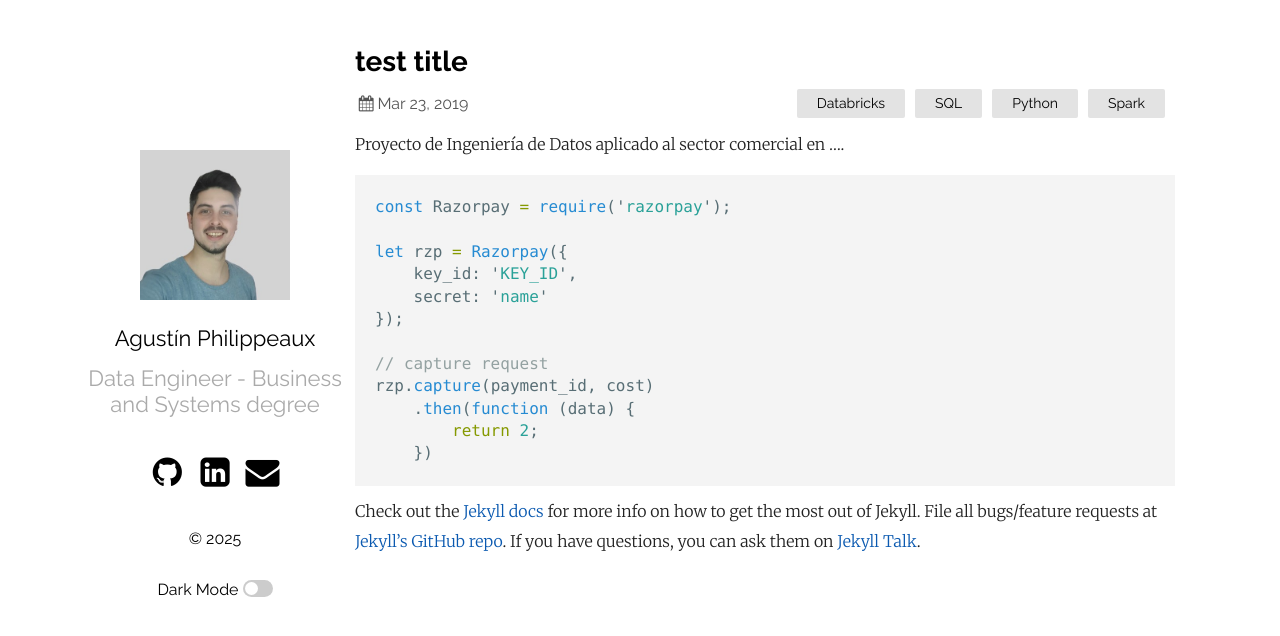
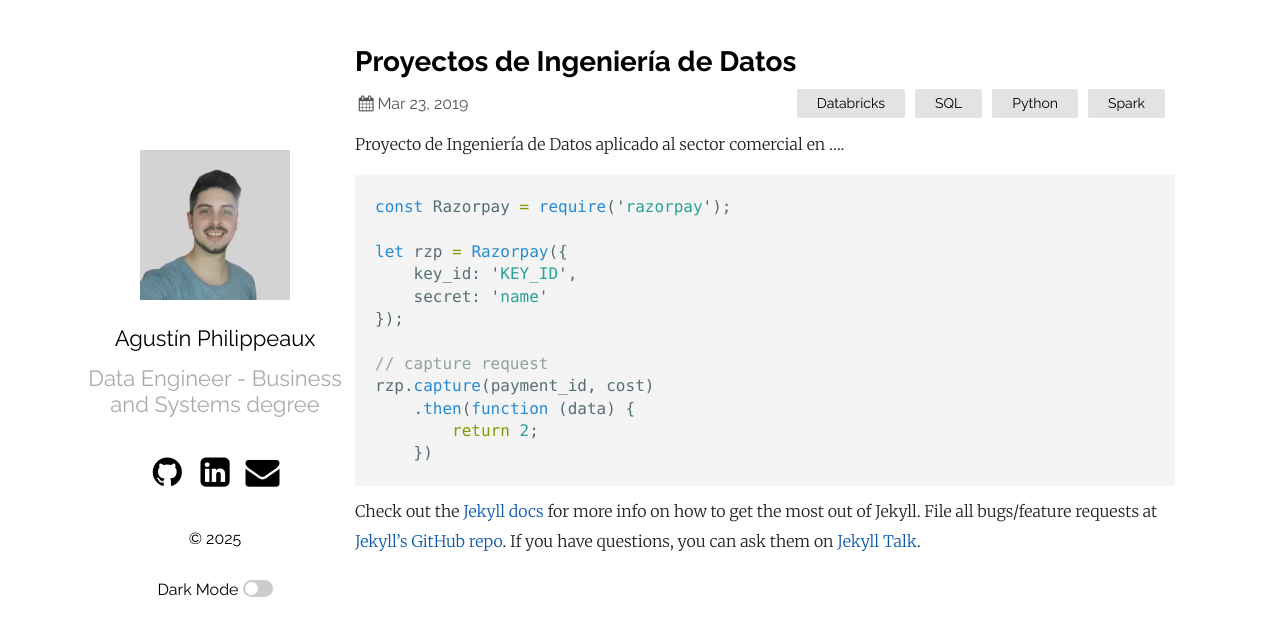
Before and after one commit to agustinphx/personal_site, a Jekyll site: the page built from _posts/2019-03-23-welcome-to-jekyll.markdown, in a window 1280 px wide. Shown: the top 636 px of the page. Built offline with Jekyll 4.4.1, drawn with Linux system fonts in a browser that asks for light colours.

Commit message:
Update 2019-03-23-welcome-to-jekyll.markdown

```diff
--- a/_posts/2019-03-23-welcome-to-jekyll.markdown
+++ b/_posts/2019-03-23-welcome-to-jekyll.markdown
@@ -1,6 +1,6 @@
 ---
 layout: post
-title:  "test title"
+title:  "Proyectos de Ingeniería de Datos"
 date:   2019-03-23 21:03:36 +0530
 categories: Databricks SQL Python Spark
 ---
```
